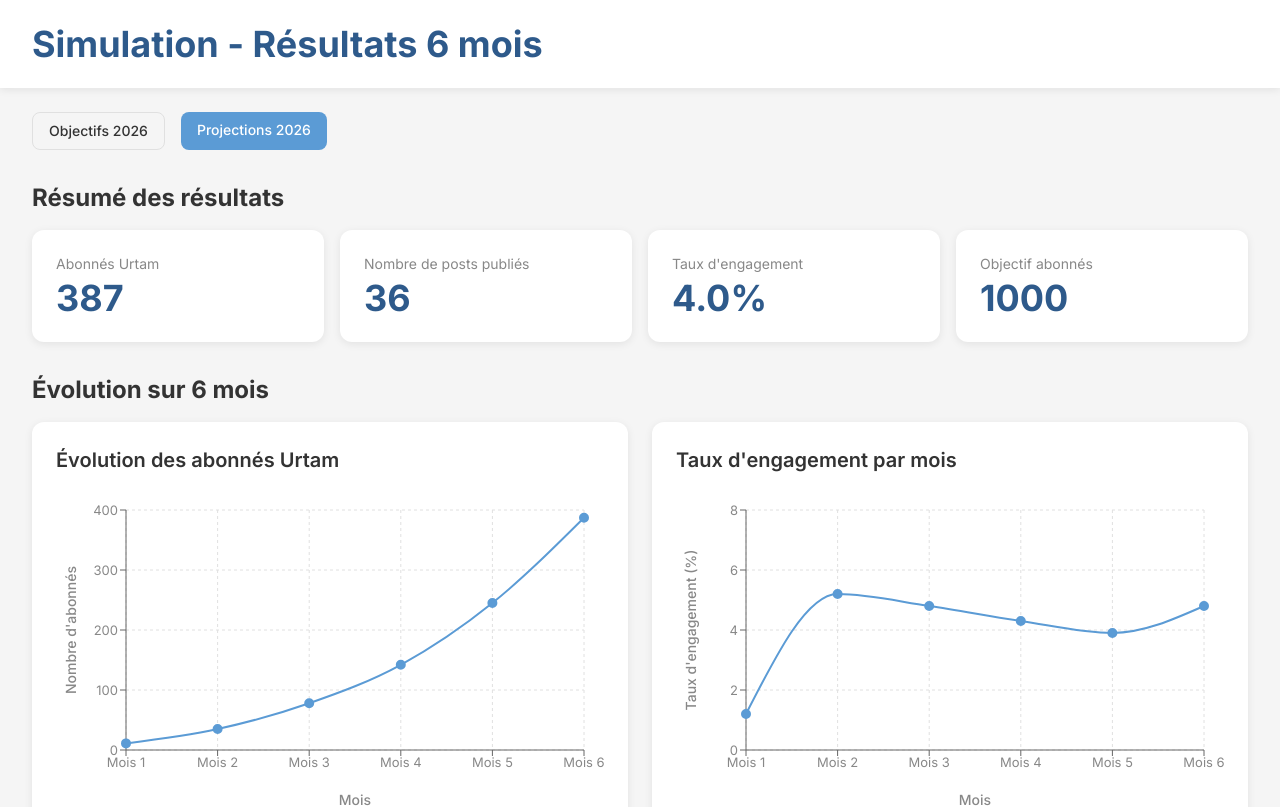
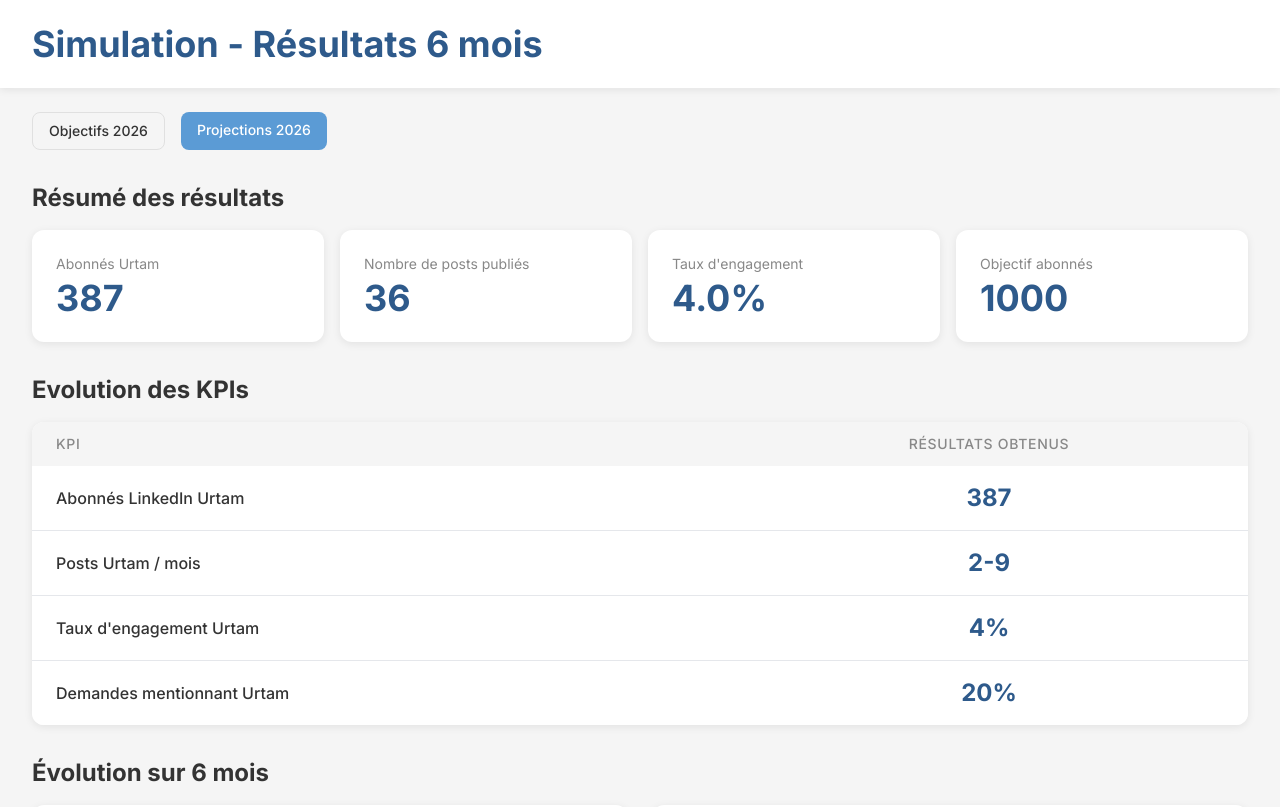
Before and after one commit to MaxDecVw/urtam-dashboard, a Next.js app: page /resultats in a window 1280 px wide. Shown: the top 807 px of the page. Built offline with nearby package versions, Linux system fonts and the light colour scheme.

Commit message:
Add Evolution des KPIs table on page 2

```diff
--- a/app/resultats/page.tsx
+++ b/app/resultats/page.tsx
@@ -86,6 +86,63 @@
               <p className="text-4xl font-bold" style={{ color: '#2E5A8B' }}><CountUp end={1000} /></p>
             </div>
 
+          </div>
+        </section>
+
+        {/* SECTION : Evolution des KPIs */}
+        <section>
+          <h2 className="text-2xl font-bold mb-4" style={{ color: '#333333' }}>
+            Evolution des KPIs
+          </h2>
+          <div className="bg-white overflow-hidden" style={{ borderRadius: '12px', boxShadow: '0 2px 8px rgba(0,0,0,0.08)' }}>
+            <div className="overflow-x-auto">
+              <table className="min-w-full">
+                <thead style={{ backgroundColor: '#F5F5F5' }}>
+                  <tr>
+                    <th className="px-6 py-3 text-left text-sm font-medium uppercase tracking-wider" style={{ color: '#888888' }}>
+                      KPI
+                    </th>
+                    <th className="px-6 py-3 text-center text-sm font-medium uppercase tracking-wider" style={{ color: '#888888' }}>
+                      Résultats obtenus
+                    </th>
+                  </tr>
+                </thead>
+                <tbody className="bg-white divide-y" style={{ borderColor: '#E0E0E0' }}>
+                  <tr>
+                    <td className="px-6 py-4 whitespace-nowrap text-base font-medium" style={{ color: '#333333' }}>
+                      Abonnés LinkedIn Urtam
+                    </td>
+                    <td className="px-6 py-4 whitespace-nowrap text-center text-2xl font-bold" style={{ color: '#2E5A8B' }}>
+                      387
+                    </td>
+                  </tr>
+                  <tr>
+                    <td className="px-6 py-4 whitespace-nowrap text-base font-medium" style={{ color: '#333333' }}>
+                      Posts Urtam / mois
+                    </td>
+                    <td className="px-6 py-4 whitespace-nowrap text-center text-2xl font-bold" style={{ color: '#2E5A8B' }}>
+                      2-9
+                    </td>
+                  </tr>
+                  <tr>
+                    <td className="px-6 py-4 whitespace-nowrap text-base font-medium" style={{ color: '#333333' }}>
+                      Taux d'engagement Urtam
+                    </td>
+                    <td className="px-6 py-4 whitespace-nowrap text-center text-2xl font-bold" style={{ color: '#2E5A8B' }}>
+                      4%
+                    </td>
+                  </tr>
+                  <tr>
+                    <td className="px-6 py-4 whitespace-nowrap text-base font-medium" style={{ color: '#333333' }}>
+                      Demandes mentionnant Urtam
+                    </td>
+                    <td className="px-6 py-4 whitespace-nowrap text-center text-2xl font-bold" style={{ color: '#2E5A8B' }}>
+                      20%
+                    </td>
+                  </tr>
+                </tbody>
+              </table>
+            </div>
           </div>
         </section>
 
```
